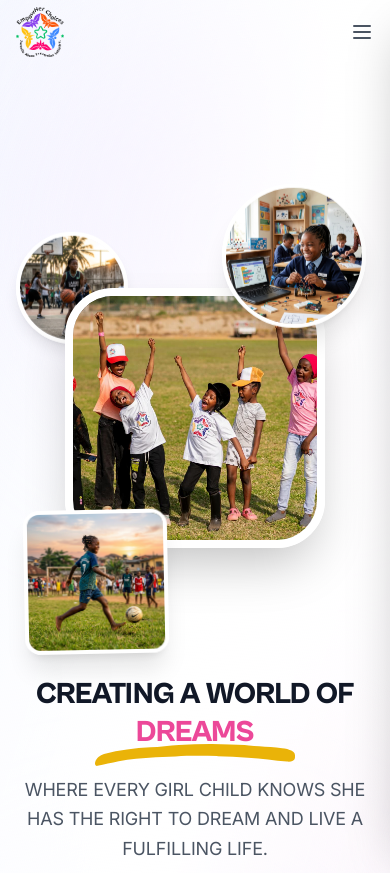
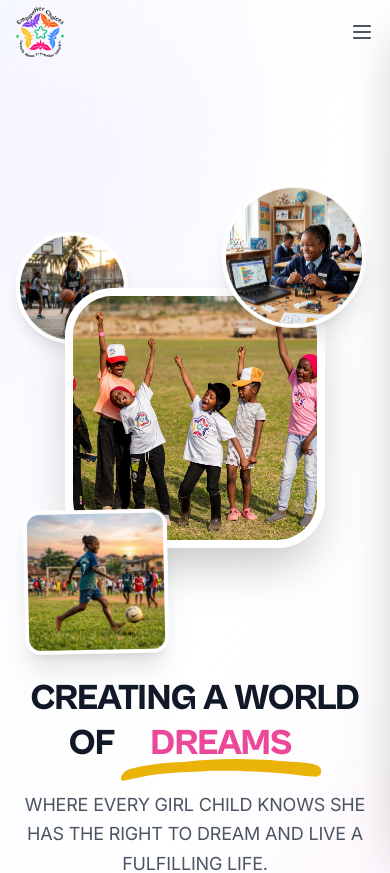
Before and after one commit to jothamardel/ecjapi, a Next.js app: page / in a window 390 px wide. Shown: the top 873 px of the page. Built offline with nearby package versions, Linux system fonts and the light colour scheme.

Commit message:
chore: updating application

```diff
--- a/components/hero.tsx
+++ b/components/hero.tsx
@@ -83,7 +83,7 @@ export default function Hero() {
           <div className="relative max-w-xl mx-auto md:max-w-none text-center md:text-left flex flex-col-reverse md:flex-row items-center gap-12 md:gap-8">
             {/* Content Left */}
             <div className="md:w-1/2 flex flex-col">
-              <h1 className="text-3xl sm:text-5xl md:text-5xl lg:text-6xl font-extrabold font-cabinet-grotesk mb-6 text-gray-900 leading-tight">
+              <h1 className="text-4xl sm:text-5xl md:text-5xl lg:text-6xl font-extrabold font-cabinet-grotesk mb-6 text-gray-900 leading-tight">
                 CREATING A WORLD OF{' '}
                 <span className="relative inline-flex min-w-[200px] justify-center md:justify-start">
                   <span className={`inline-block transition-all duration-300 transform ${isWordFading ? 'opacity-0 translate-y-2 scale-95' : 'opacity-100 translate-y-0 scale-100'} ${WORDS[wordIndex].color}`}>
```
